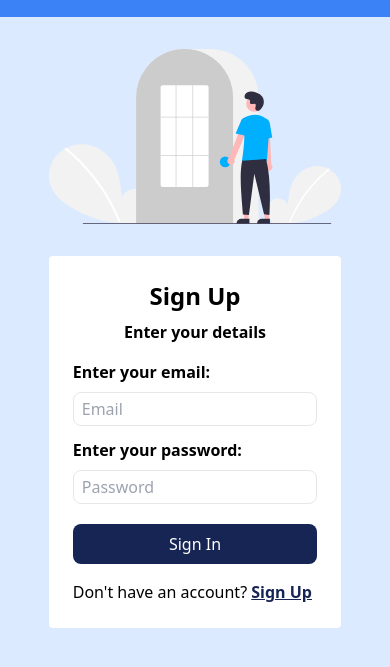
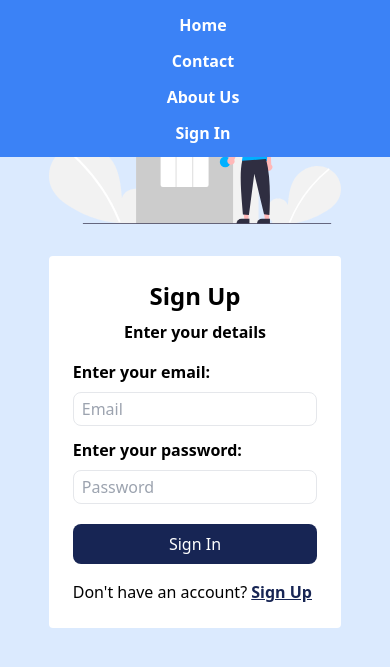
Before and after one commit to nuru7595/procoder-bd-tailwind-project, a plain HTML site: page index.html in a window 390 px wide. Both pictures are taken after a click on the button 329 px from the left and 34 px from the top of the page. Shown: the part 51-718 px from the top of the page. Drawn offline with Linux system fonts and the light colour scheme.

Commit message:
js added

```diff
--- /dev/null
+++ b/assets/script.js
@@ -0,0 +1,5 @@
+let btn = document.getElementById("navBtn");
+let menu = document.getElementById("navMenu");
+btn.addEventListener("click", () => {
+    menu.classList.toggle("hidden");
+});
--- a/index.html
+++ b/index.html
@@ -32,7 +32,7 @@
                 <nav>
                     <button
                         type="button"
-                        id="navToggleBtn"
+                        id="navBtn"
                         class="flex items-center sm:hidden"
                     >
                         <svg
@@ -51,7 +51,7 @@
                         </svg>
                     </button>
                     <ul
-                        id="navToggleMenu"
+                        id="navMenu"
                         class="absolute top-16 bg-blue-500 w-full left-0 text-center font-semibold hidden sm:static sm:flex"
                     >
                         <li class="mb-3 sm:mb-0 ml-4">
@@ -135,6 +135,6 @@
                 </div>
             </div>
         </main>
-        <script src="js/script.js"></script>
+        <script src="assets/script.js"></script>
     </body>
 </html>
```
